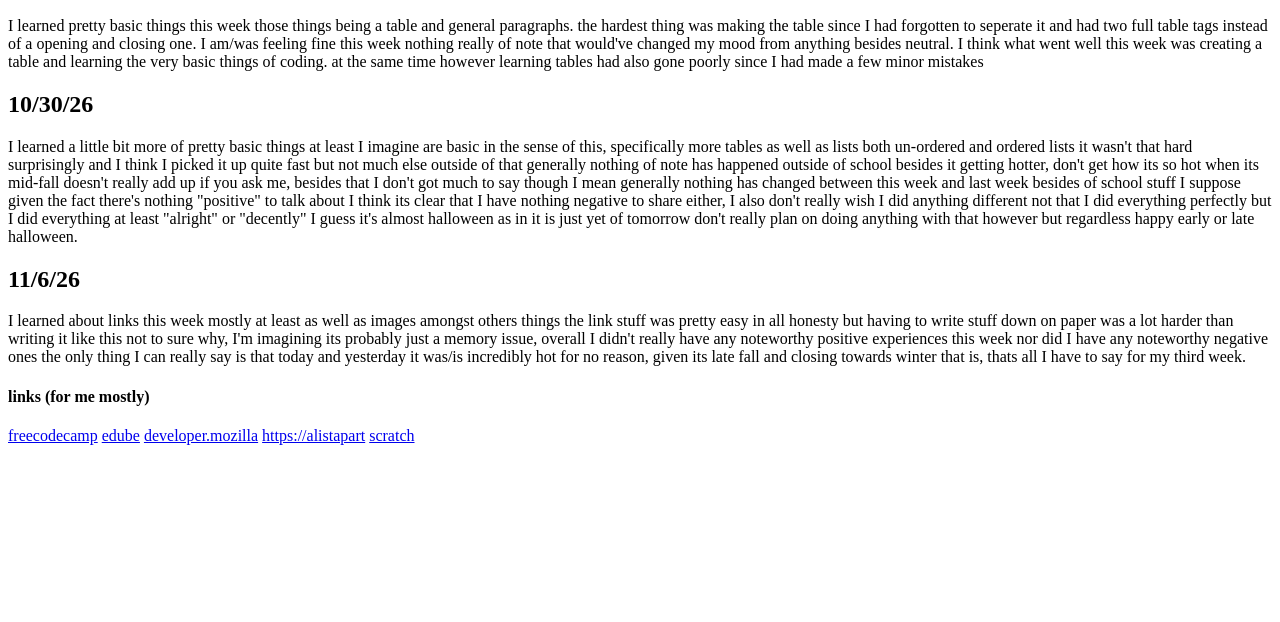
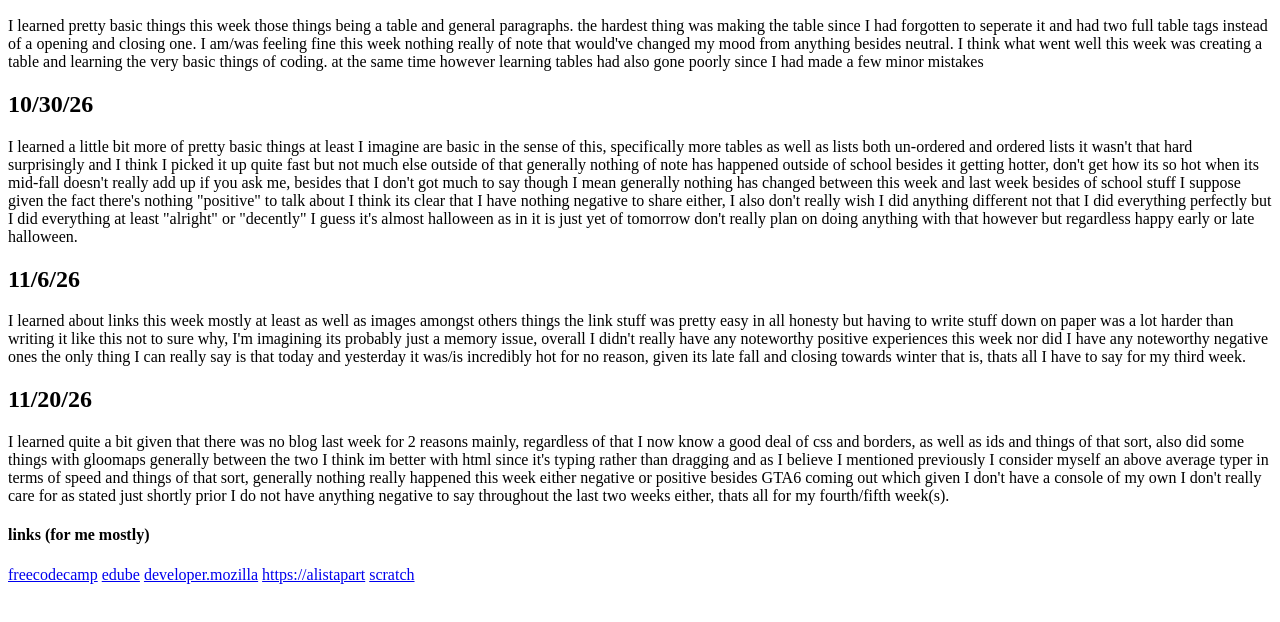
Before and after one commit to Jayvynb-2011/Jayvynb-2011.github.io, a plain HTML site: page blog.html in a window 1280 px wide. Shown: the part 110-732 px from the top of the page. Drawn offline with Linux system fonts and the light colour scheme.

Commit message:
portfolio blog 4&5 commit

```diff
--- a/blog.html
+++ b/blog.html
@@ -33,7 +33,14 @@ why, I'm imagining its probably just a memory issue, overall I didn't really hav
 this week nor did I have any noteworthy negative ones the only thing I can really say is that today and yesterday
 it was/is incredibly hot for no reason, given its late fall and closing towards winter that is, thats all I have to say
 for my third week.</p>
-
+<h2>11/20/26</h2>
+<p>I learned quite a bit given that there was no blog last week for 2 reasons mainly, regardless of that I now know a
+good deal of css and borders, as well as ids and things of that sort, also did some things with gloomaps generally
+between the two I think im better with html since it's typing rather than dragging and as I believe I mentioned
+previously I consider myself an above average typer in terms of speed and things of that sort, generally nothing really
+happened this week either negative or positive besides GTA6 coming out which given I don't have a console of my own
+I don't really care for as stated just shortly prior I do not have anything negative to say throughout the last two
+weeks either, thats all for my fourth/fifth week(s).</p>
 <h4>links (for me mostly)</h4>
 <a target="_blank" href="https://www.freecodecamp.org/">freecodecamp</a>
 <a target="_blank" href="https://edube.org/study/pe1">edube</a>
```
